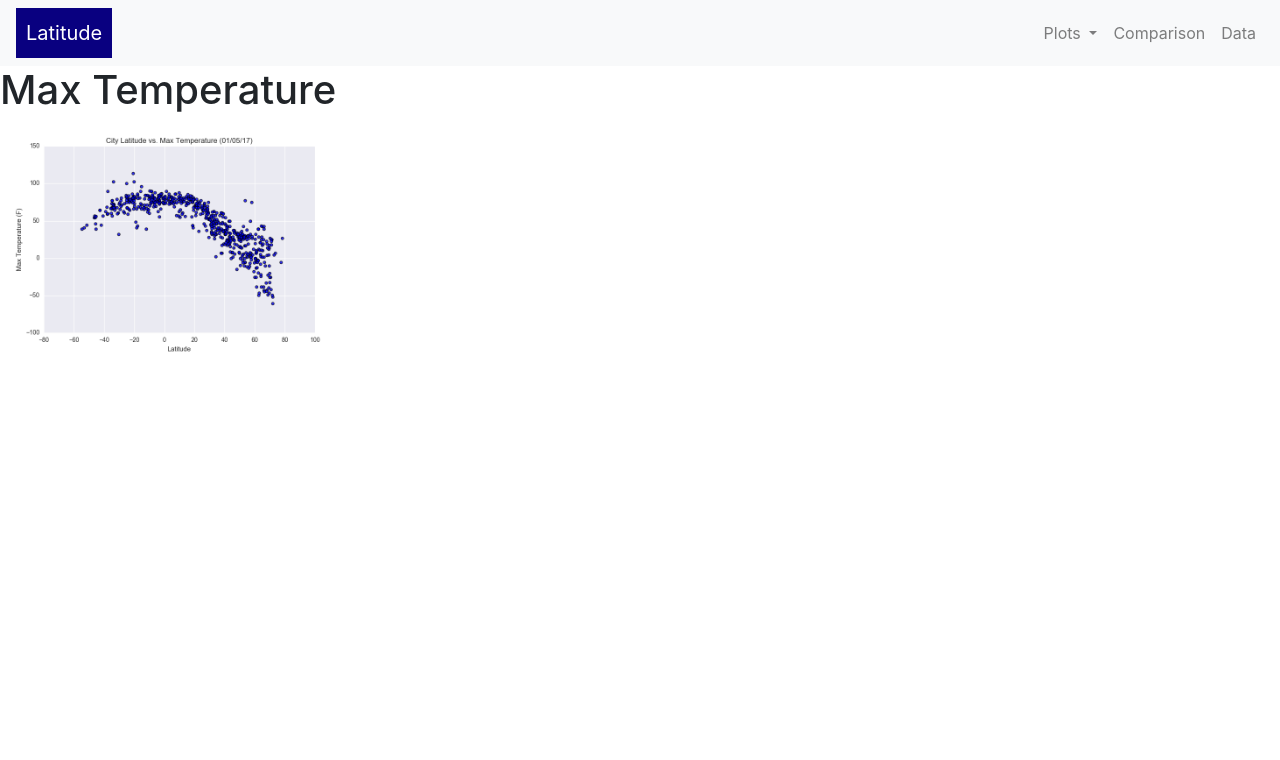
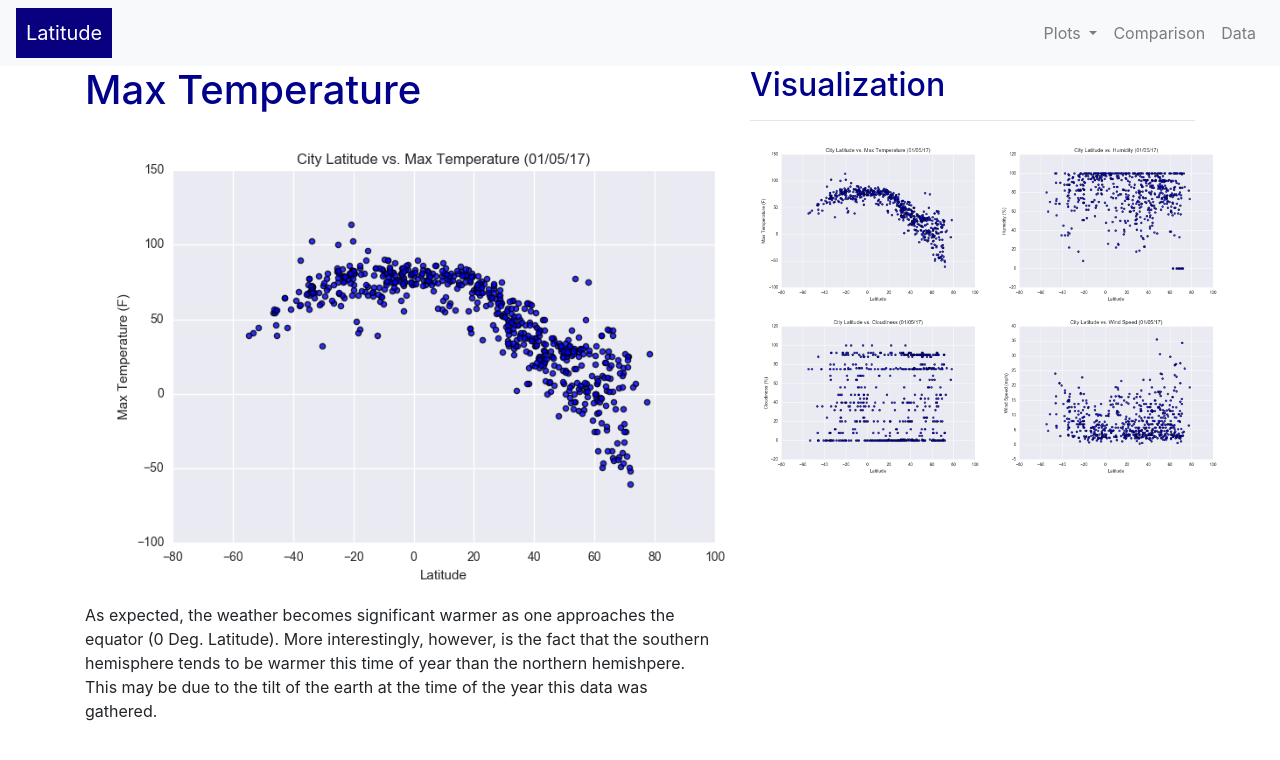
Before and after one commit to Candy-Capilla/Web-Design-Challenge, a plain HTML site: page Maxtemperature.html in a window 1280 px wide. Drawn offline with nearby package versions, Linux system fonts and the light colour scheme.

Commit message:
added info to pages

```diff
--- a/Maxtemperature.html
+++ b/Maxtemperature.html
@@ -46,12 +46,46 @@
         </div>
       </nav>
       <div class= "container">
-
+        <div class= "row">
+            <div class= "col-md-7"> <!--there are 12 columns in a page so this one will have 7-->
+              <div>
+                <h1 style="color: darkblue;">Max Temperature</h1>
+                <img class= "compimage" src= "Resources/assets_images/assets_images_Fig1.png">
+                <p>
+                  As expected, the weather becomes significant warmer as one approaches the equator (0 Deg. Latitude).
+                  More interestingly, however, is the fact that the southern hemisphere tends to be warmer this time of year than the northern hemishpere.
+                  This may be due to the tilt of the earth at the time of the year this data was gathered.
+                </p>
+              </div>
+            </div>
+            <div class= "col-md-5">
+                <h2 style="color: darkblue;">
+                    Visualization
+                </h2>
+                <hr>
+                <div class= "row">
+                    <div class= "col-md-6">
+                        <a target="_blank" href="Maxtemperature.html">
+                        <img class= "Smallimage" src= "Resources/assets_images/assets_images_Fig1.png">
+                    </div>
+                    <div class= "col-md-6">
+                      <a target="_blank" href="Humidity.html">
+                        <img class= "Smallimage" src= "Resources/assets_images/assets_images_Fig2.png">
+                    </div>
+                </div>
+                <div class= "row">
+                    <div class= "col-md-6">
+                      <a target="_blank" href="Cloudiness.html">
+                        <img class= "Smallimage" src= "Resources/assets_images/assets_images_Fig3.png">
+                    </div>
+                    <div class= "col-md-6">
+                      <a target="_blank" href="Windspeed.html">
+                        <img class= "Smallimage" src= "Resources/assets_images/assets_images_Fig4.png">
+                    </div>
+                </div>
+            </div>
+        </div>
       </div>
-
-      <div>
-        <h1>Max Temperature</h1>
-        <img class= "Bigimage" src= "Resources/assets_images/assets_images_Fig1.png">
       </div>
 </body>
 
--- a/style.css
+++ b/style.css
@@ -15,8 +15,10 @@
 
 .Smallimage{
     width: 250px;
+
 }
 
 .compimage{
     width: 700px;
+    float: left;
 }
```
Also changed, not shown: Cloudiness.html (+1 -1 lines), Humidity.html (+2 -2 lines), Windspeed.html (+2 -2 lines), comparison.html (+1 -1 lines), index.html (+16 -4 lines).
